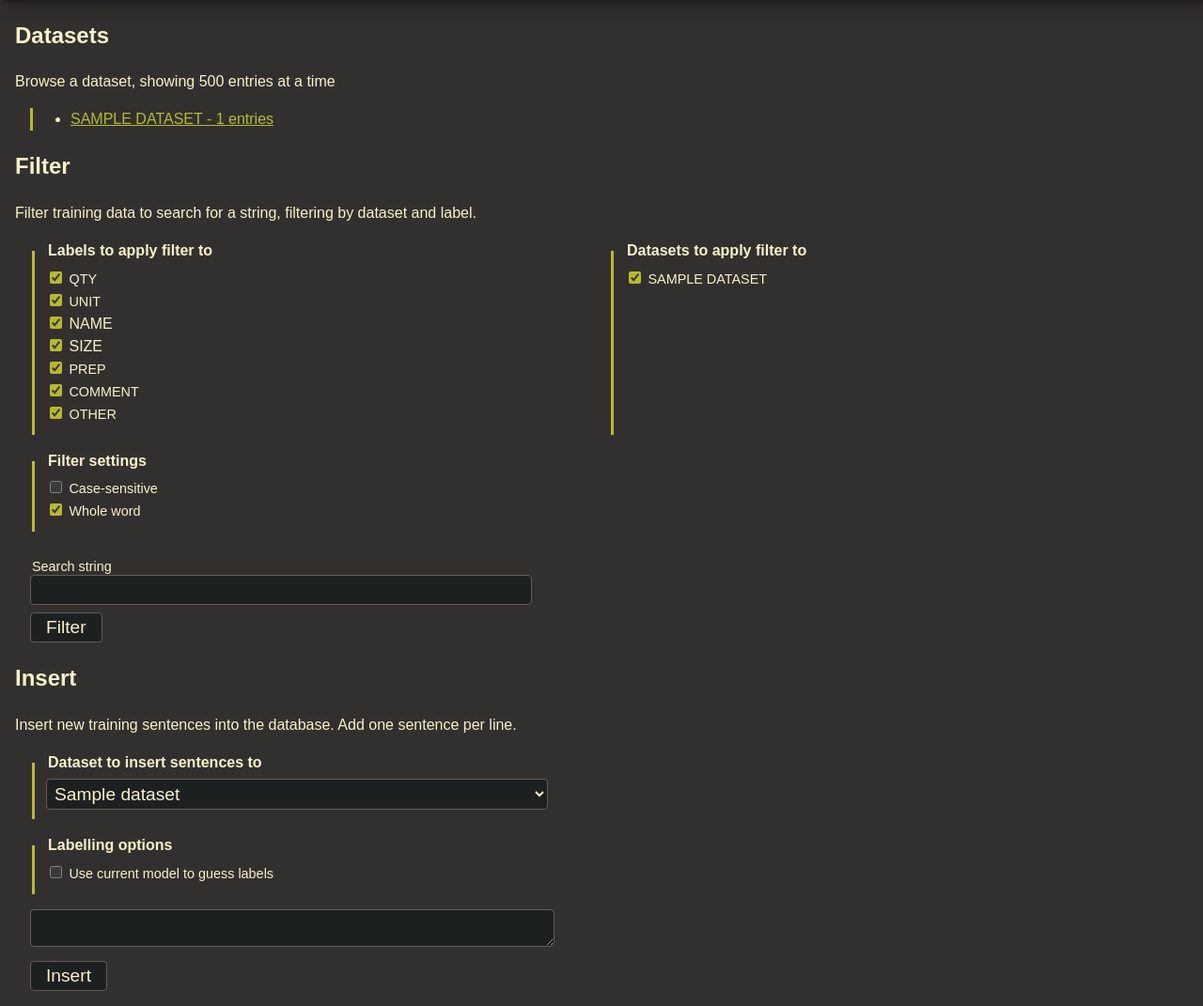
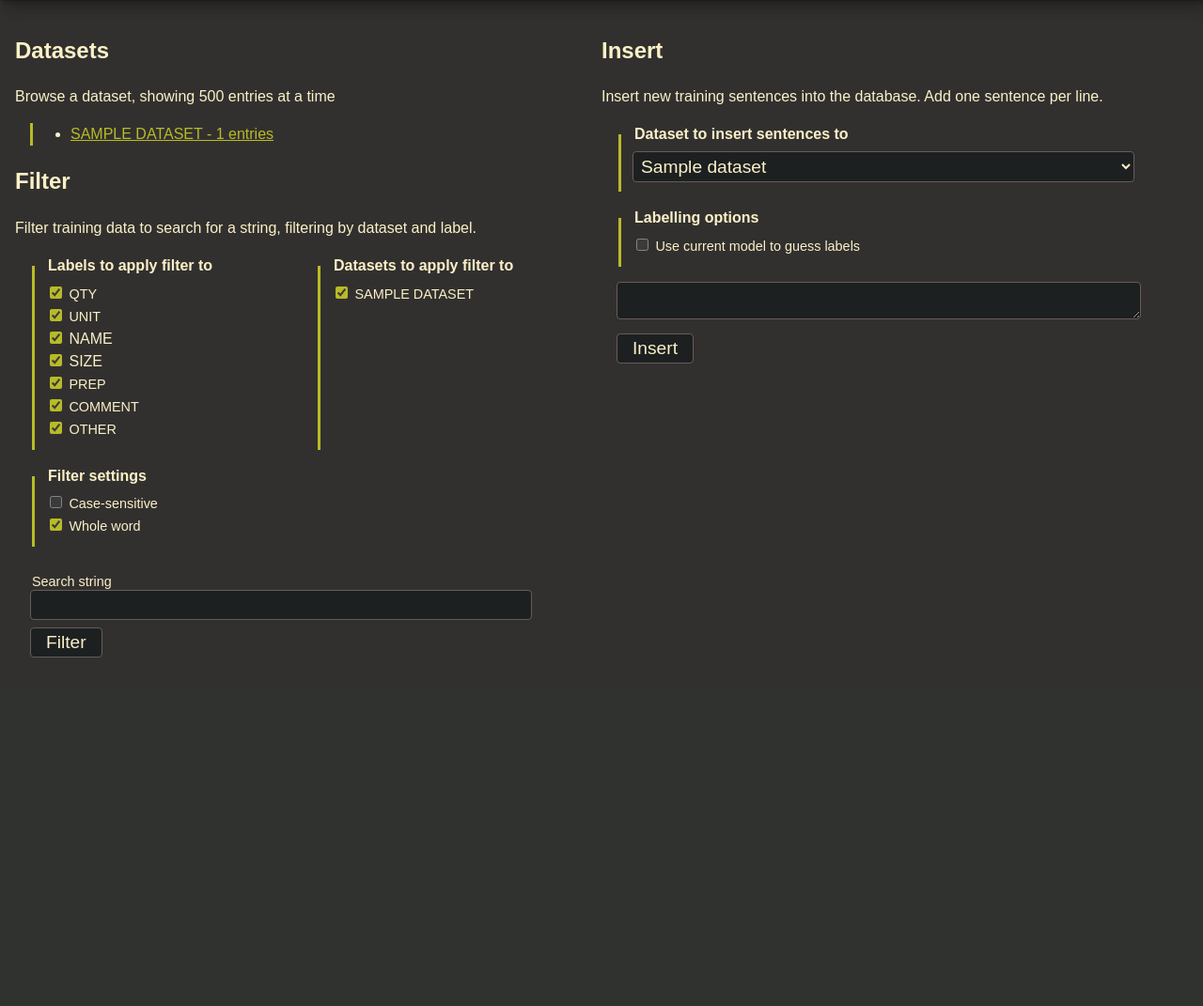
Before and after one commit to strangetom/ingredient-parser, a Flask app: template labeller/templates/index.html.jinja in a window 1280 px wide. Shown: the part 67-1138 px from the top of the page at 94% size. After the commit the page ends 767 px from the top, so only its background shows below. Run offline with Flask 3, Linux system fonts and the light colour scheme; the template is opened without the code that fills it: most values are stand-ins (such as "Sample title", 1, 10 or a date in 2020).

Commit message:
Feature: Use two column layout for labeller app homepage.

```diff
--- a/labeller/static/css/labeller.css
+++ b/labeller/static/css/labeller.css
@@ -27,6 +27,8 @@ header h1 {
 main {
   width: calc(100vw - 2rem);
   margin: 1rem;
+  display: grid;
+  grid-template-columns: 1fr 1fr;
 }
 
 a {
--- a/labeller/templates/index.html.jinja
+++ b/labeller/templates/index.html.jinja
@@ -13,6 +13,7 @@
         </header>
 
         <main>
+            <div class="column">
                 <section id="datasets">
                     <h2>Datasets</h2>
                     <p>Browse a dataset, showing 500 entries at a time</p>
@@ -96,7 +97,9 @@
                         <button type="submit">Filter</button>
                     </form>
                 </section>
+            </div>
 
+            <div class="column">
                 <section id="insert">
                     <h2>Insert</h2>
                     <p>Insert new training sentences into the database. Add one sentence per line.</p>
@@ -120,6 +123,7 @@
                         <button type="submit">Insert</button>
                     </form>
                 </section>
+            </div>
         </main>
     </body>
     <script type="text/javascript">
```
Lines whose indentation alone changed are shown as unchanged.
